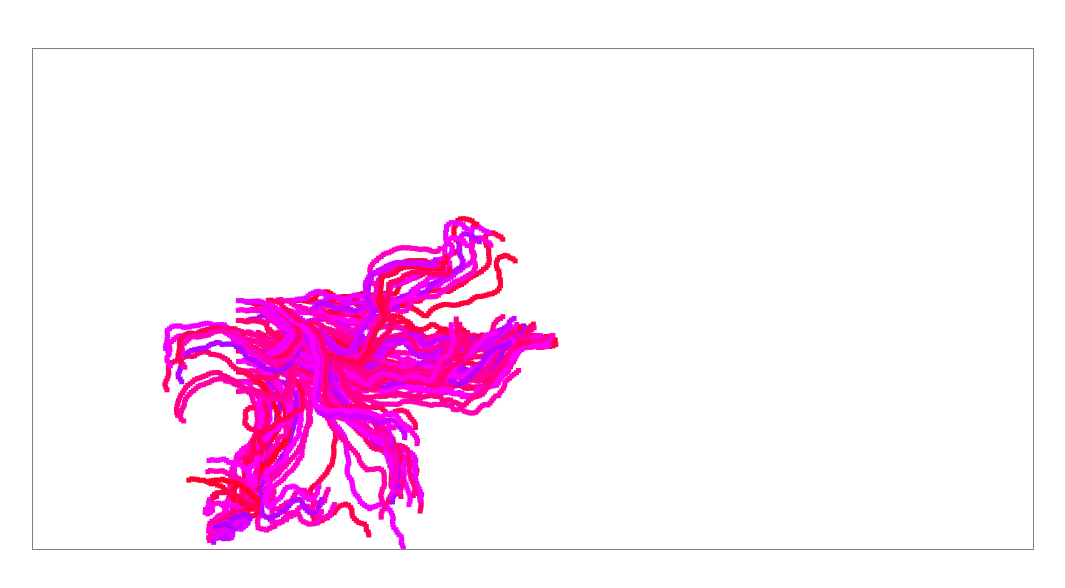
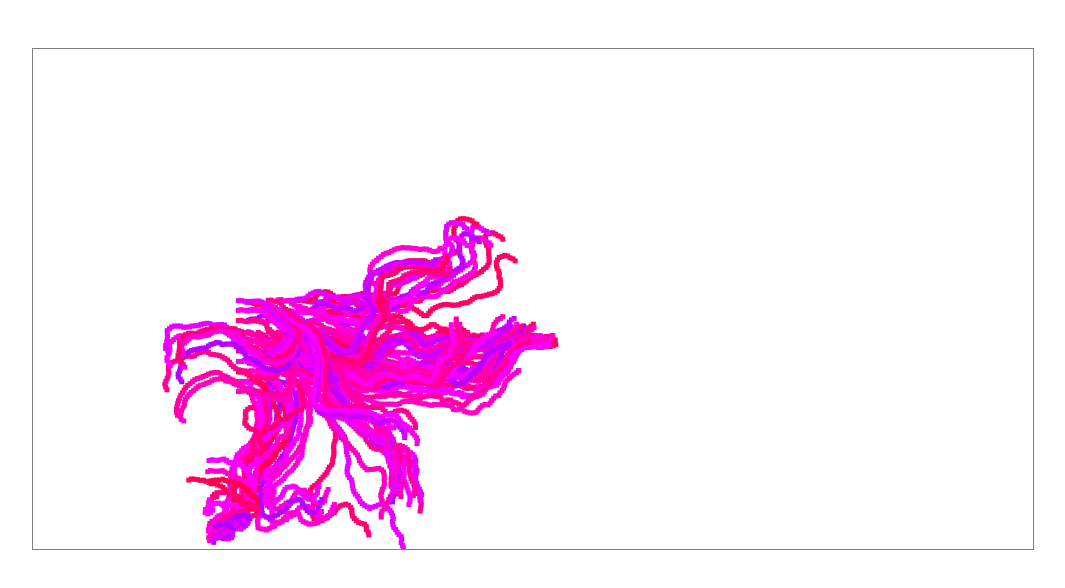
Before and after one commit to sbkwgh/birds, a plain HTML site: page index.html in a window 1280 px wide. Shown: the whole page, without its empty margins (107-1172 px from the left). Drawn offline with Linux system fonts and the light colour scheme.

Commit message:
Change colour!

```diff
--- a/index.html
+++ b/index.html
@@ -17,7 +17,8 @@
 </style>
 
 <script>
-	const HUE_START = Math.random() * 300;
+	const HUE_WIDTH = 60;
+	const HUE_START = Math.random() * (360-HUE_WIDTH);
 
 	function Point (x, y, bearing = 90, hasChangedBearing = false) {
 		this.x = x;
@@ -25,7 +26,7 @@
 		this.bearing = bearing;
 		this.hasChangedBearing = hasChangedBearing;
 
-		this.hue = Math.random() * 70 + HUE_START;
+		this.hue = Math.random() * HUE_WIDTH + HUE_START;
 	}
 
 	function degToRad (deg) {
```
